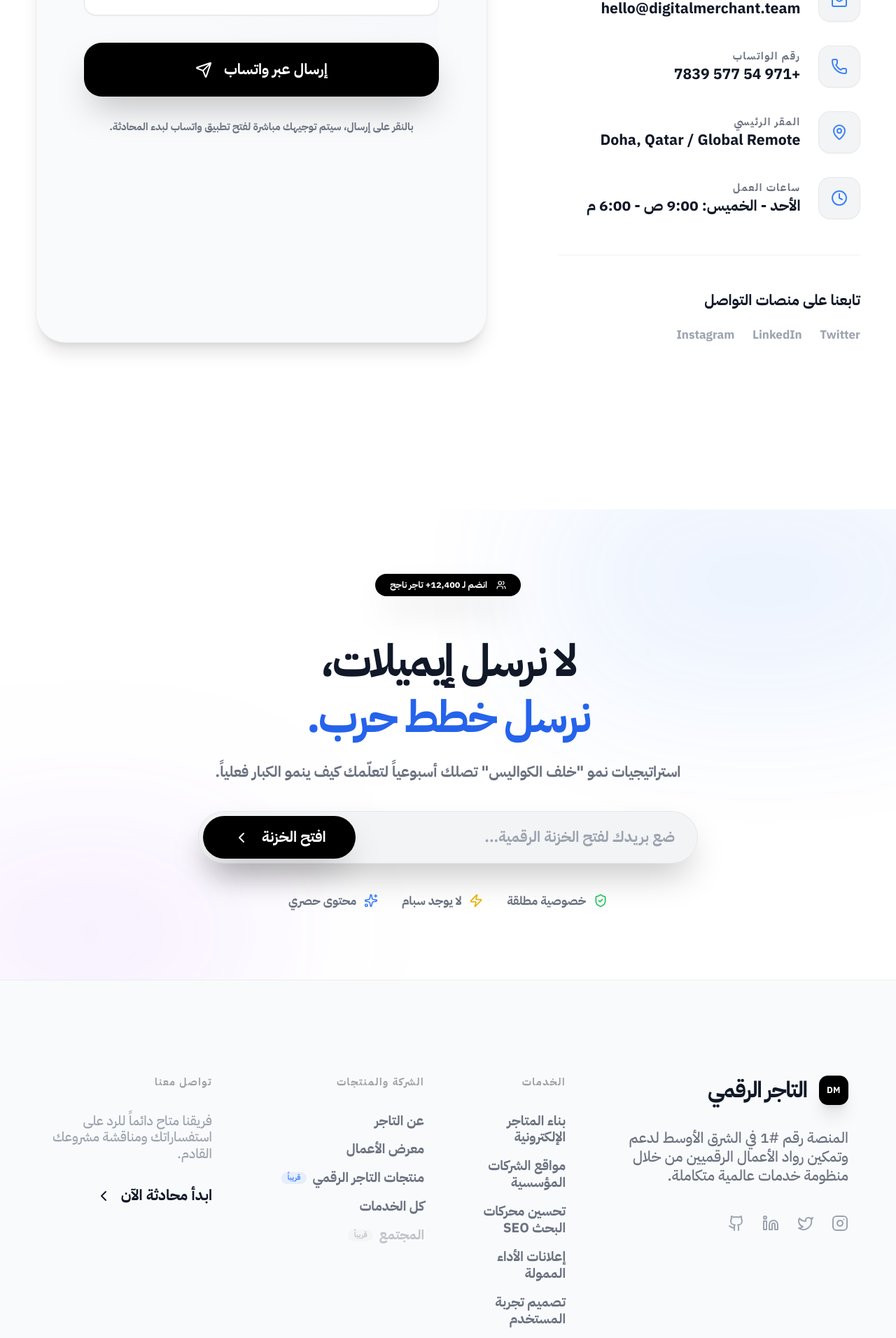
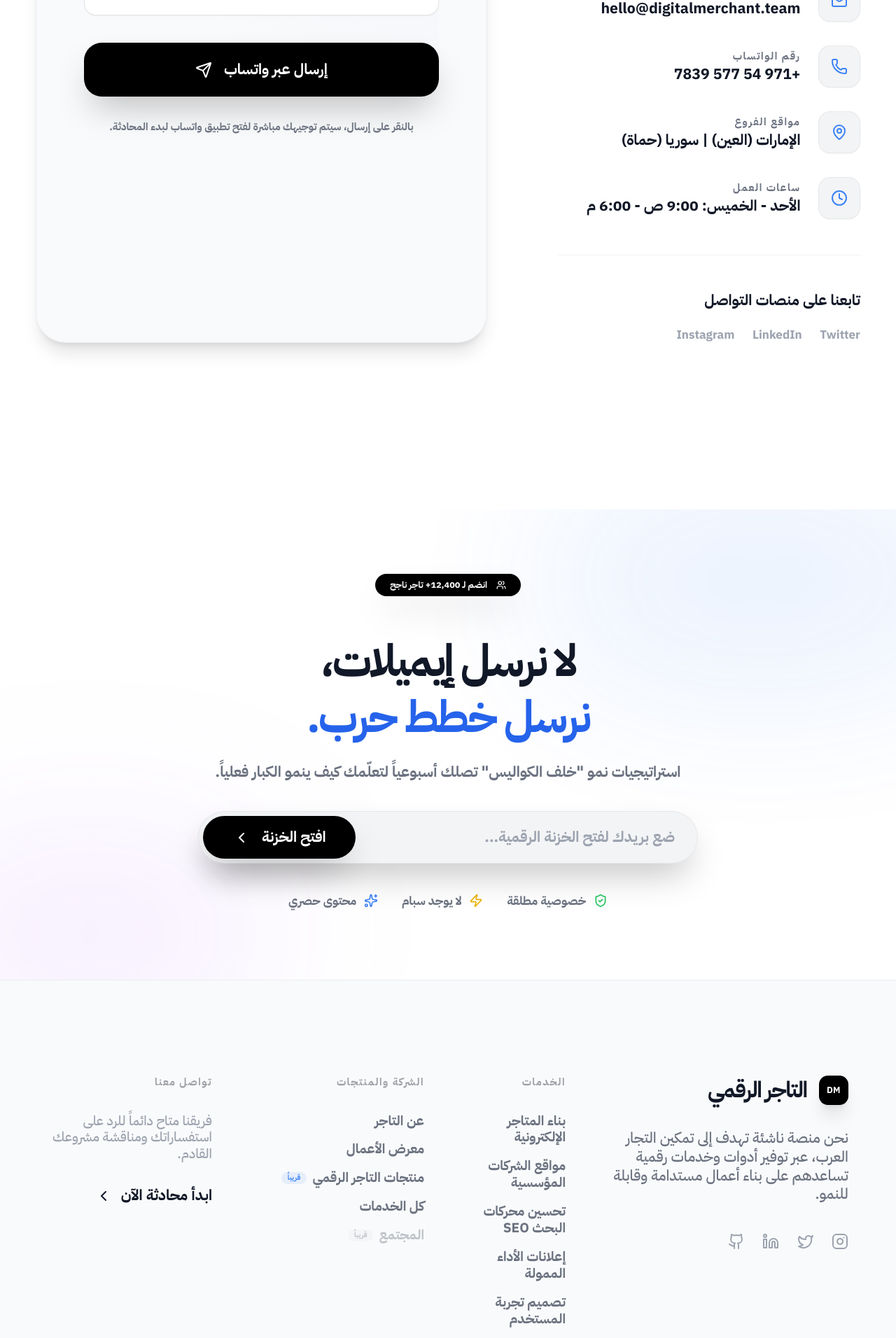
Before and after one commit to mohamedlahlah/asdwww, a React (Vite) app: page /contact in a window 1280 px wide. Shown: the part 912-2824 px from the top of the page at 70% size. Built offline with nearby package versions, Linux system fonts and the light colour scheme.

Commit message:
feat: add contact page and a new layout component featuring navigation, theme toggle, and service/section dropdowns.

```diff
--- a/components/Layout.tsx
+++ b/components/Layout.tsx
@@ -237,7 +237,7 @@ const Layout = ({ children }: { children: React.ReactNode }) => {
                             <span className="font-black text-2xl md:text-3xl tracking-tighter text-gray-900 dark:text-white">التاجر الرقمي</span>
                         </div>
                         <p className="text-gray-500 dark:text-gray-400 text-lg md:text-xl leading-relaxed mb-10 max-w-lg font-medium">
-                            المنصة رقم #1 في الشرق الأوسط لدعم وتمكين رواد الأعمال الرقميين من خلال منظومة خدمات عالمية متكاملة.
+                            نحن منصة ناشئة تهدف إلى تمكين التجار العرب، عبر توفير أدوات وخدمات رقمية تساعدهم على بناء أعمال مستدامة وقابلة للنمو.
                         </p>
                         <div className="flex gap-6">
                             {[Instagram, Twitter, Linkedin, Github].map((Icon, i) => (
--- a/pages/ContactPage.tsx
+++ b/pages/ContactPage.tsx
@@ -42,7 +42,7 @@ const ContactPage = () => {
                             {[
                                 { i: <Mail className="text-blue-500" />, t: "البريد الإلكتروني", v: "hello@digitalmerchant.team" },
                                 { i: <Phone className="text-blue-500" />, t: "رقم الواتساب", v: "+971 54 577 7839" },
-                                { i: <MapPin className="text-blue-500" />, t: "المقر الرئيسي", v: "Doha, Qatar / Global Remote" },
+                                { i: <MapPin className="text-blue-500" />, t: "مواقع الفروع", v: "الإمارات (العين) | سوريا (حماة)" },
                                 { i: <Clock className="text-blue-500" />, t: "ساعات العمل", v: "الأحد - الخميس: 9:00 ص - 6:00 م" }
                             ].map((item, i) => (
                                 <div key={i} className="flex gap-6 items-center group">
```
